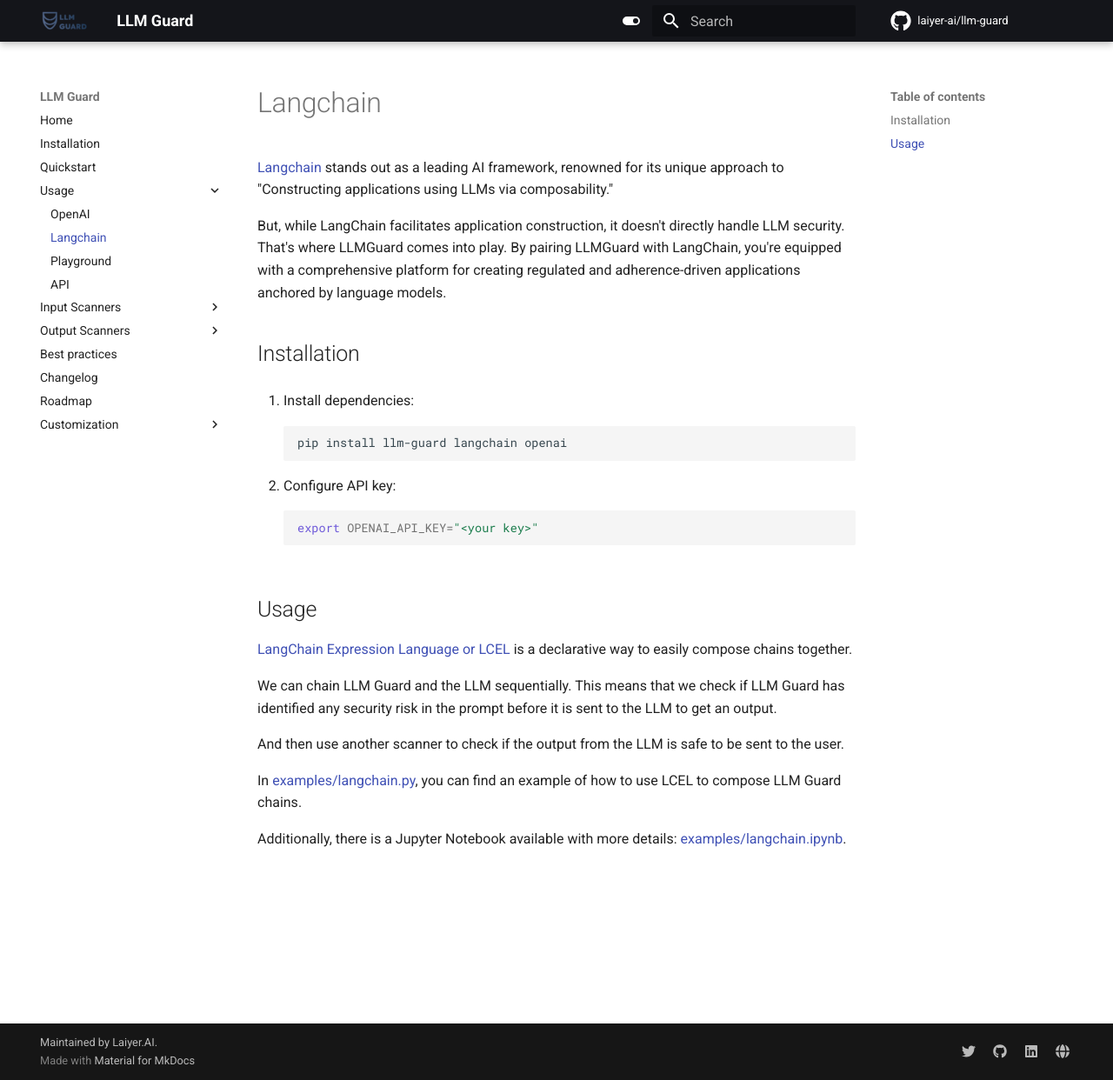
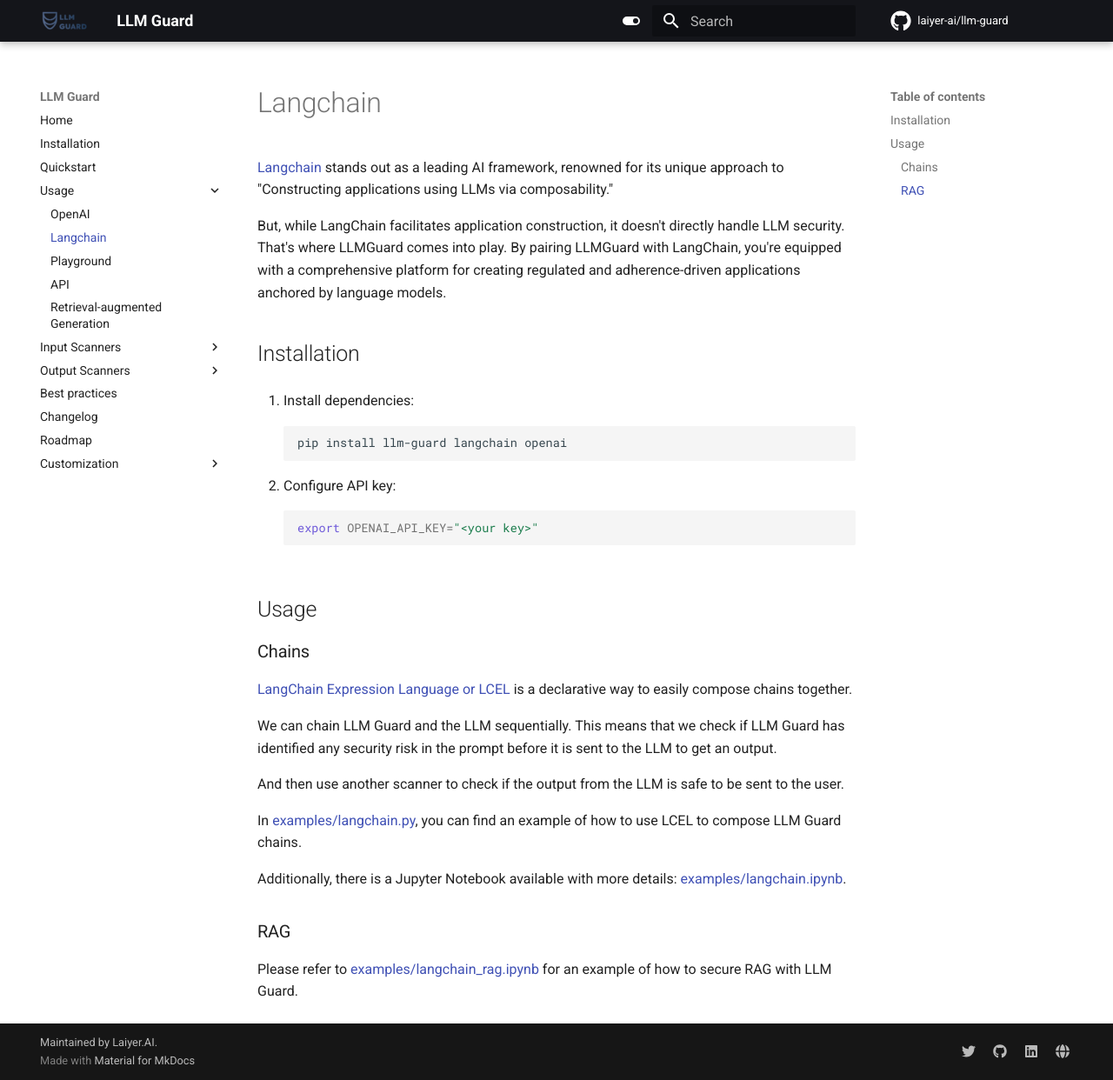
Before and after one commit to protectai/llm-guard, an MkDocs documentation site: the page built from docs/usage/langchain.md, in a window 1280 px wide and 1242 px high. Shown: the whole window at 87% size. Built offline with MkDocs 1.6.1 and Material for MkDocs 9.7.7, drawn with Linux system fonts in a browser that asks for light colours; comment, search, counter and statistics services are not loaded.

Commit message:
* RAG example

```diff
--- a/docs/usage/langchain.md
+++ b/docs/usage/langchain.md
@@ -18,6 +18,8 @@
 
 ## Usage
 
+### Chains
+
 [LangChain Expression Language or LCEL](https://python.langchain.com/docs/expression_language/) is a declarative way to easily compose chains together.
 
 We can chain LLM Guard and the LLM sequentially. This means that we check if LLM Guard has identified any security risk in the prompt before it is sent to the LLM to get an output.
@@ -27,3 +29,7 @@
 In [examples/langchain.py](https://github.com/laiyer-ai/llm-guard/blob/main/examples/langchain.py), you can find an example of how to use LCEL to compose LLM Guard chains.
 
 Additionally, there is a Jupyter Notebook available with more details: [examples/langchain.ipynb](https://github.com/laiyer-ai/llm-guard/blob/main/examples/langchain.ipynb).
+
+### RAG
+
+Please refer to [examples/langchain_rag.ipynb](https://github.com/laiyer-ai/llm-guard/blob/main/examples/langchain_rag.ipynb) for an example of how to secure RAG with LLM Guard.
--- a/mkdocs.yml
+++ b/mkdocs.yml
@@ -112,6 +112,7 @@
     - Langchain: usage/langchain.md
     - Playground: usage/playground.md
     - API: usage/api.md
+    - Retrieval-augmented Generation: usage/rag.md
   - Input Scanners:
       - Anonymize: input_scanners/anonymize.md
       - Ban Substrings: input_scanners/ban_substrings.md
```
Also changed, not shown: docs/changelog.md (+1 -1 lines), docs/usage/rag.md (added, +22 -0 lines), 2 other files.
